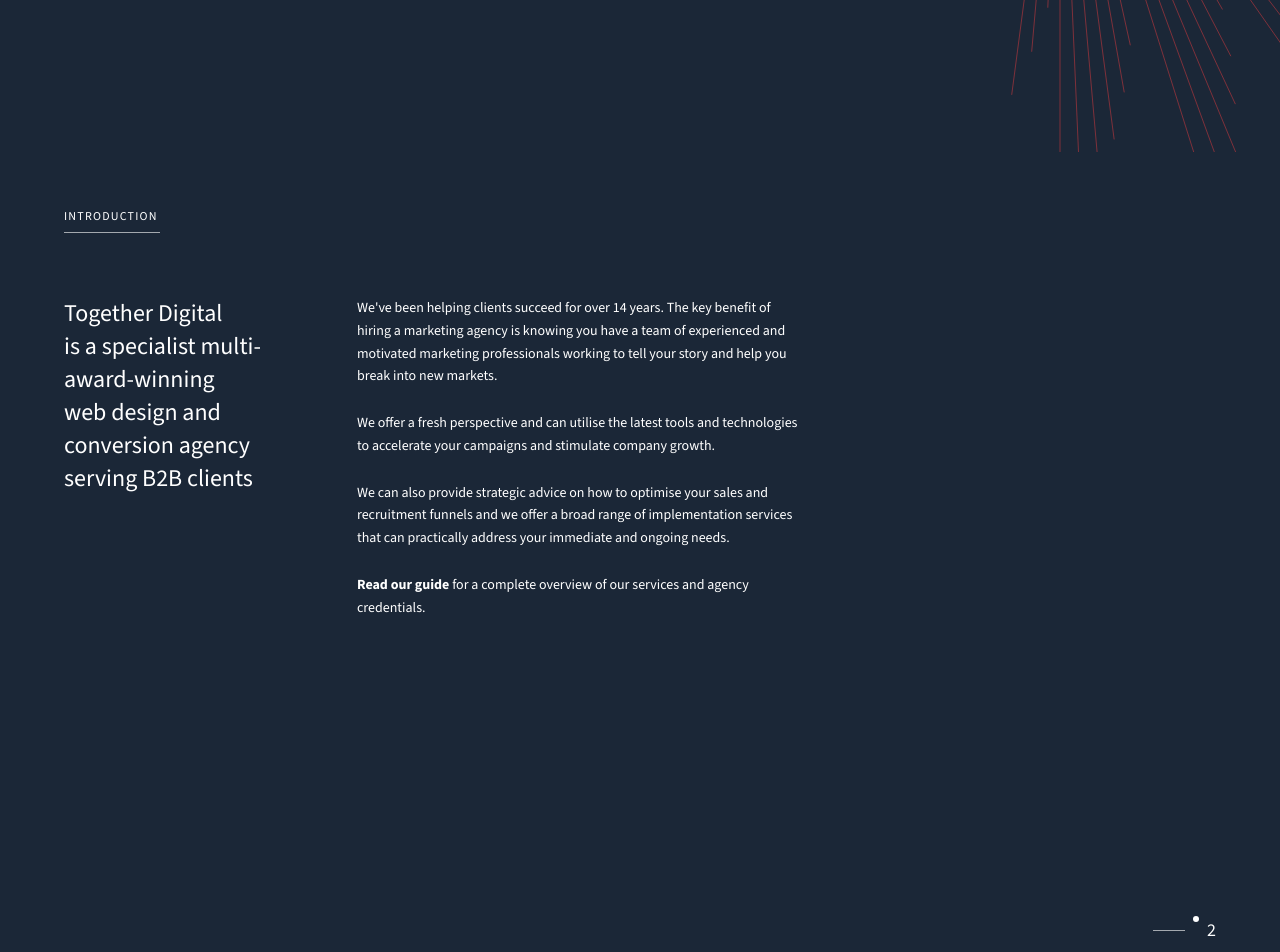
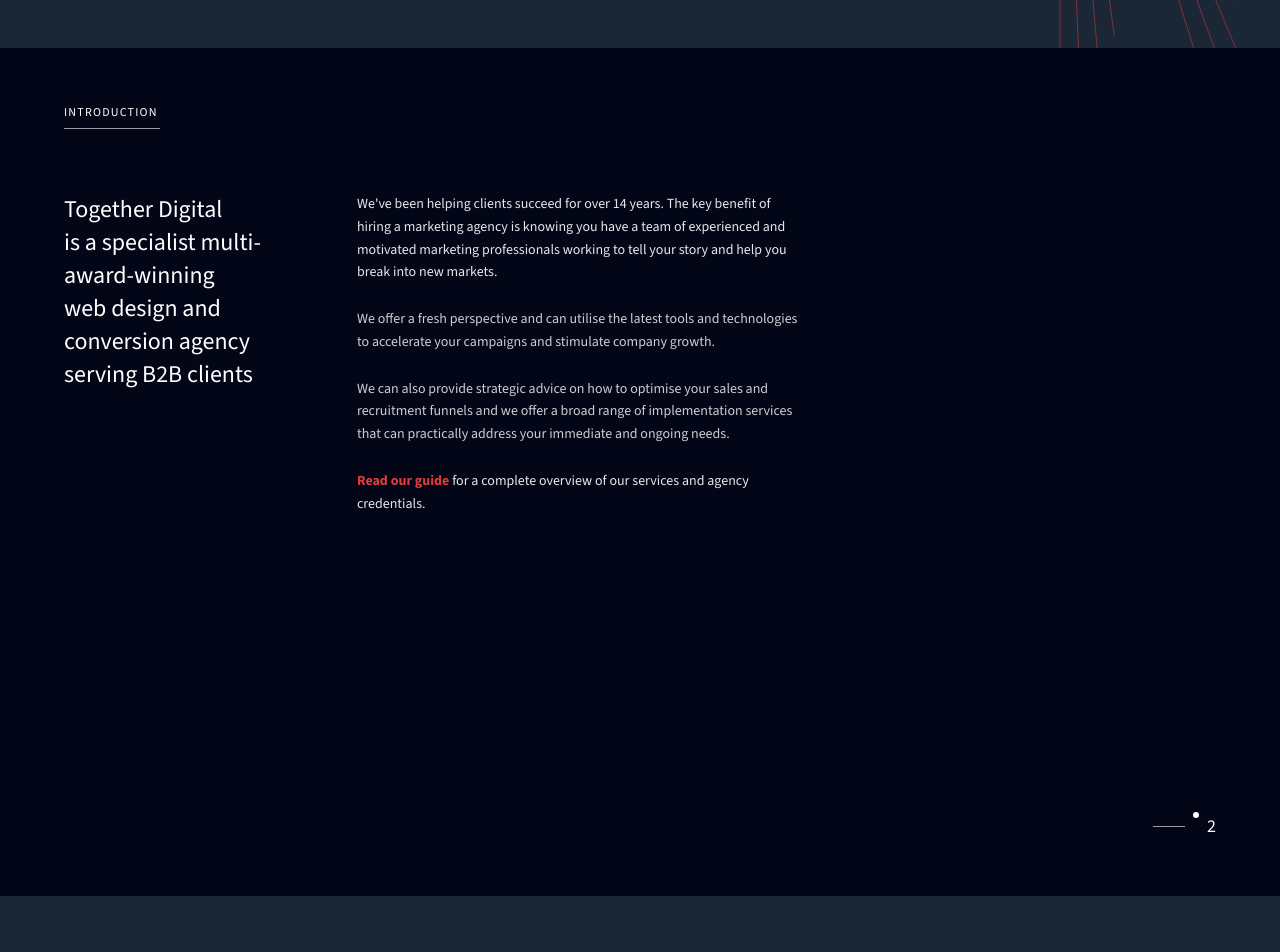
Before and after one commit to Husky931/Contact_Storm, a Next.js app: page /pdf-brochure-2 in a window 1280 px wide. Shown: the part 800-1752 px from the top of the page. Built offline with nearby package versions, Linux system fonts and the light colour scheme.

Commit message:
update changes

```diff
--- a/app/(pages)/pdf-brochure-2/components/slide-2.tsx
+++ b/app/(pages)/pdf-brochure-2/components/slide-2.tsx
@@ -1,18 +1,15 @@
-import { BRAND_NAVY } from "../constants"
-
 export default function Slide2() {
     return (
         <section
-            className="brochure-page flex flex-col px-16 py-14 text-white"
-            style={{ backgroundColor: BRAND_NAVY, pageBreakAfter: "always" }}
+            className="brochure-page flex flex-col bg-background-dark-deep px-16 py-14 text-text-dark"
+            style={{ pageBreakAfter: "always" }}
         >
-            <p className="text-xs font-medium uppercase tracking-widest">INTRODUCTION</p>
-            <div
-                className="mt-2 h-px w-24"
-                style={{ backgroundColor: "rgba(255,255,255,0.6)" }}
-            />
+            <p className="text-xs font-medium uppercase tracking-widest text-text-dark">
+                INTRODUCTION
+            </p>
+            <div className="mt-2 h-px w-24 bg-text-dark/60" />
             <div className="mt-16 flex flex-1 gap-24">
-                <div className="max-w-md text-2xl font-light leading-snug">
+                <div className="max-w-md text-2xl font-light leading-snug text-text-dark">
                     Together Digital
                     <br />
                     is a specialist multi-
@@ -26,34 +23,31 @@
                     serving B2B clients
                 </div>
                 <div className="max-w-md space-y-6 text-sm leading-relaxed">
-                    <p>
+                    <p className="text-text-dark/90">
                         We&apos;ve been helping clients succeed for over 14 years. The key
                         benefit of hiring a marketing agency is knowing you have a team of
                         experienced and motivated marketing professionals working to tell your
                         story and help you break into new markets.
                     </p>
-                    <p>
+                    <p className="text-text-dark/80">
                         We offer a fresh perspective and can utilise the latest tools and
                         technologies to accelerate your campaigns and stimulate company growth.
                     </p>
-                    <p>
+                    <p className="text-text-dark/80">
                         We can also provide strategic advice on how to optimise your sales and
                         recruitment funnels and we offer a broad range of implementation
                         services that can practically address your immediate and ongoing needs.
                     </p>
-                    <p>
-                        <strong>Read our guide</strong> for a complete overview of our services
+                    <p className="text-text-dark/90">
+                        <strong className="text-primary-red">Read our guide</strong> for a complete overview of our services
                         and agency credentials.
                     </p>
                 </div>
             </div>
             <div className="mt-auto flex justify-end gap-2 pt-8">
-                <span
-                    className="h-px w-8 self-center"
-                    style={{ backgroundColor: "rgba(255,255,255,0.6)" }}
-                />
-                <span className="h-1.5 w-1.5 rounded-full bg-white" />
-                <span className="text-lg font-medium">2</span>
+                <span className="h-px w-8 self-center bg-text-dark/60" />
+                <span className="h-1.5 w-1.5 rounded-full bg-text-dark" />
+                <span className="text-lg font-medium text-text-dark">2</span>
             </div>
         </section>
     )
--- a/app/(pages)/pdf-brochure-2/components/slide-4.tsx
+++ b/app/(pages)/pdf-brochure-2/components/slide-4.tsx
@@ -1,14 +1,14 @@
-import { BRAND_NAVY, NAV_LINKS } from "../constants"
+import { NAV_LINKS } from "../constants"
 
 export default function Slide4() {
     return (
         <section
-            className="brochure-page flex flex-col px-16 py-14 text-white"
-            style={{ backgroundColor: BRAND_NAVY, pageBreakAfter: "always" }}
+            className="brochure-page flex flex-col bg-background-dark-deep px-16 py-14 text-text-dark"
+            style={{ pageBreakAfter: "always" }}
         >
-            <nav className="flex gap-8 text-xs font-medium text-white/80">
+            <nav className="flex gap-8 text-xs font-medium text-text-dark/80">
                 {NAV_LINKS.map((link, i) => (
-                    <span key={link} className={i === 0 ? "text-white font-semibold" : ""}>
+                    <span key={link} className={i === 0 ? "font-semibold text-text-dark" : ""}>
                         {link}
                     </span>
                 ))}
@@ -22,22 +22,22 @@
                         01
                     </span>
                     <div className="absolute inset-0 flex items-center pl-4 pt-8">
-                        <h1 className="brochure-serif text-5xl font-normal leading-tight">
+                        <h1 className="brochure-serif text-5xl font-normal leading-tight text-text-dark">
                             Strategy
                             <br />
                             & Consulting
                         </h1>
                     </div>
                 </div>
-                <div className="max-w-sm text-sm leading-relaxed text-white/95">
+                <div className="max-w-sm text-sm leading-relaxed text-text-dark/90">
                     Our consulting team works with you to understand how your sales funnel works
                     currently and how it can be optimised to drive future business success
                 </div>
             </div>
             <div className="mt-auto flex justify-end gap-2 pt-8">
-                <span className="h-px w-8 self-center bg-white/5" />
-                <span className="h-1.5 w-1.5 rounded-full bg-white/6" />
-                <span className="text-sm">4</span>
+                <span className="h-px w-8 self-center bg-text-dark/10" />
+                <span className="h-1.5 w-1.5 rounded-full bg-text-dark/20" />
+                <span className="text-sm text-text-dark/70">4</span>
             </div>
         </section>
     )
--- a/app/layout.tsx
+++ b/app/layout.tsx
@@ -39,10 +39,10 @@
             >
                 <LanguageProvider>
                     <GoogleAnalytics gaTrackingId={gaTrackingId} />
-                    <Navbar />
+                    {/* <Navbar /> */}
                     {children}
-                    <Footer />
-                    <ContactPopup />
+                    {/* <Footer /> */}
+                    {/* <ContactPopup /> */}
                 </LanguageProvider>
             </body>
         </html>
```
Also changed, not shown: app/components/ContactPopup.tsx (+100 -101 lines).
